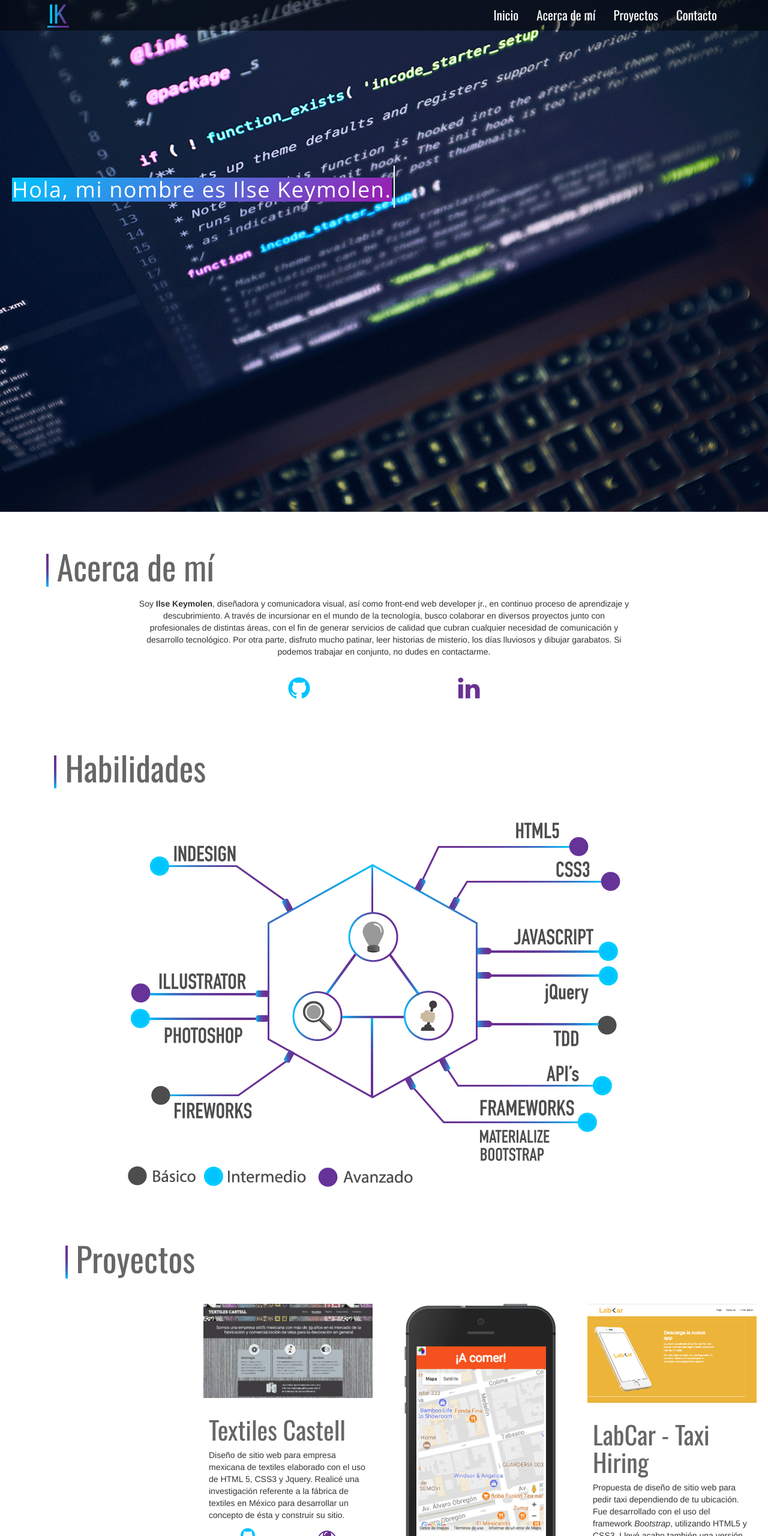
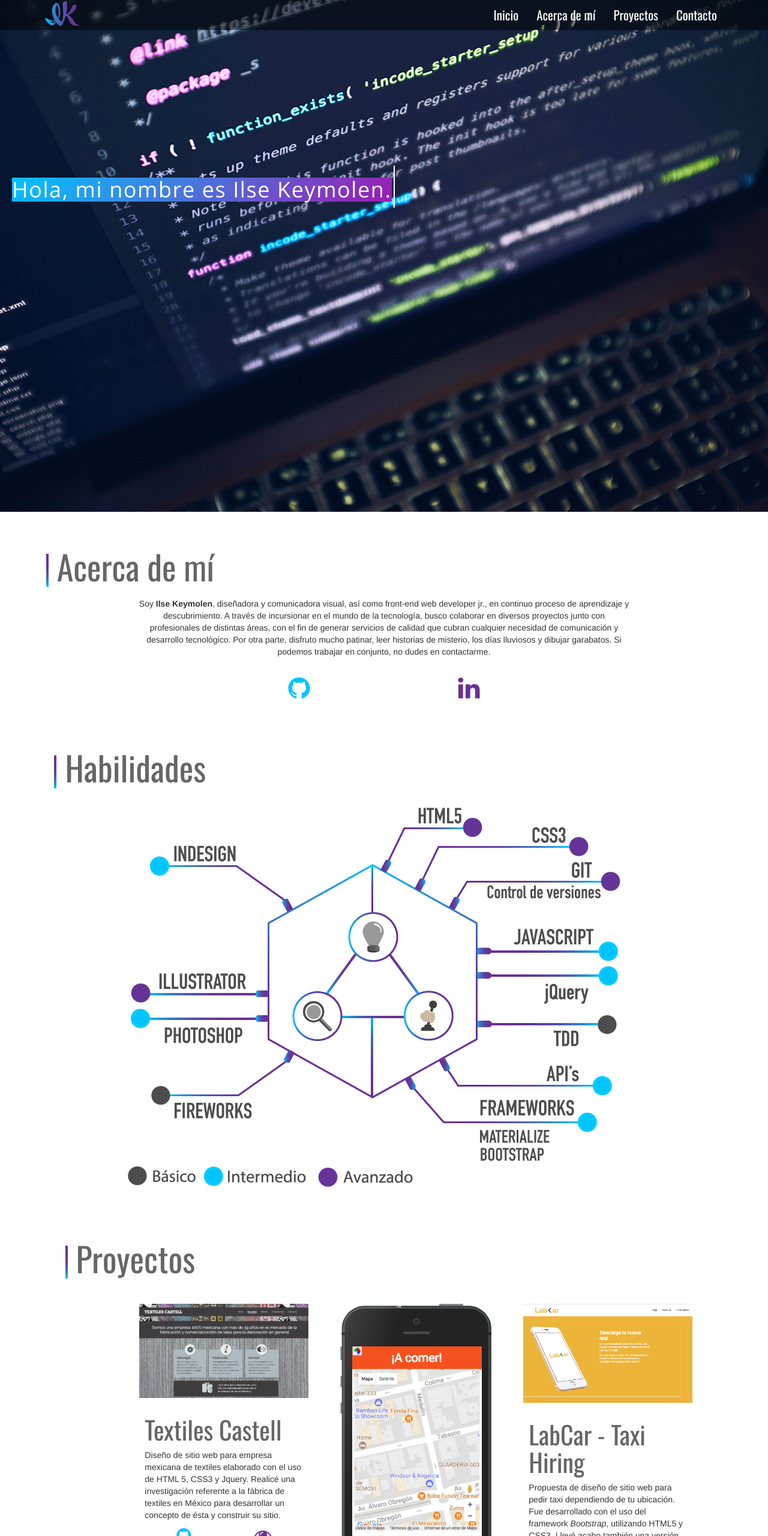
Before and after one commit to IlseMagali/Ilse-Keymolen-Portfolio, a plain HTML site: page index.html in a window 1280 px wide. Shown: the top 2560 px of the page at 60% size. Drawn offline with nearby package versions, Linux system fonts and the light colour scheme.

Commit message:
cambiando logo, y skills

```diff
--- a/index.html
+++ b/index.html
@@ -17,7 +17,7 @@
       <nav class="navbar navbar-default navbar-fixed-top">
         <div class="container">
           <div class="navbar-header">
-              <img alt="Brand" src="assets/img/ilse-logo.png">
+              <a href="#inicio"><img id="brand-logo" alt="Brand" src="assets/img/ilse-logo-dos-06.png"></a>
               <button type="button" class="navbar-toggle collapsed blanco" data-toggle="collapse" data-target="#collapsible-menu" aria-expanded="false">
                 <span class="sr-only">Toggle navigation</span>
                 <span class="icon-bar"></span>
@@ -85,7 +85,7 @@
         </section>
       </section>
       <div class="row">
-        <img class="img-responsive center-block" src="assets/img/skills-horiz.png" alt="">
+        <img class="img-responsive center-block" src="assets/img/skills-horizon.png" alt="">
       </div>
     </section>
     <!--Proyectos Front-End-->
@@ -97,9 +97,7 @@
         </section>
       </section>
       <section class="row">
-        <div class="col-sm-5 col-md-3">
-        </div>
-        <div class="col-sm-5 col-md-3">
+        <div class="col-sm-5  col-md-3 col-md-offset-2">
           <div class="thumbnail">
             <img src="assets/img/textile.png" alt="...">
             <div class="caption">
@@ -128,7 +126,7 @@
             </div>
           </div>
         </div>
-        <div class="col-sm-5 col-md-3">
+        <div class="col-sm-5  col-md-3">
           <div class="thumbnail">
             <img src="assets/img/a-comer.png" alt="...">
             <div class="caption">
```
Also changed, not shown: assets/img/favicon.ico (deleted), assets/img/ilse-logo-dos-06.png (added), assets/img/ilse-logo-dos.png (deleted), assets/img/skills-horiz.png (deleted), assets/img/skills-horizon.png (added).
